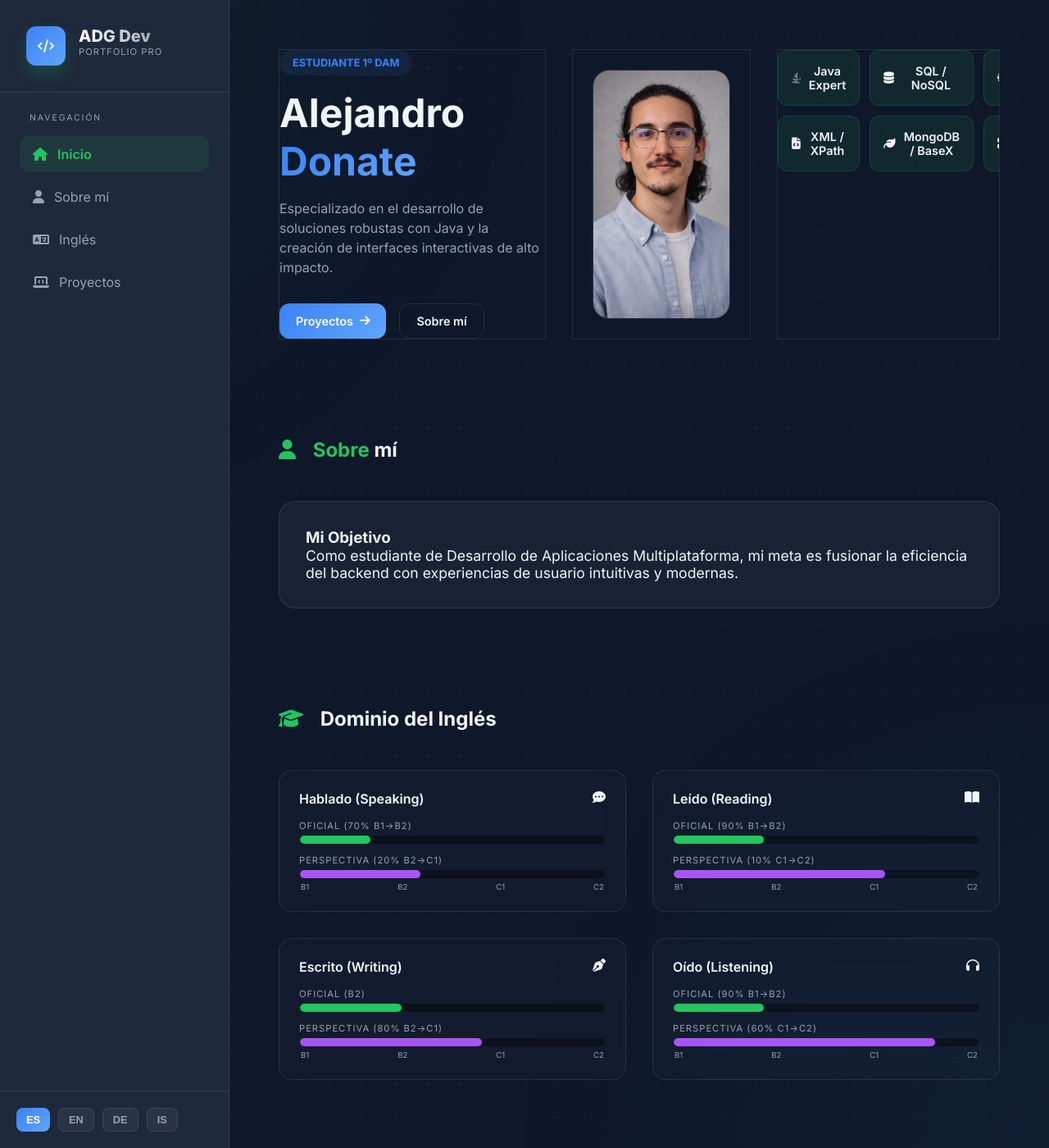
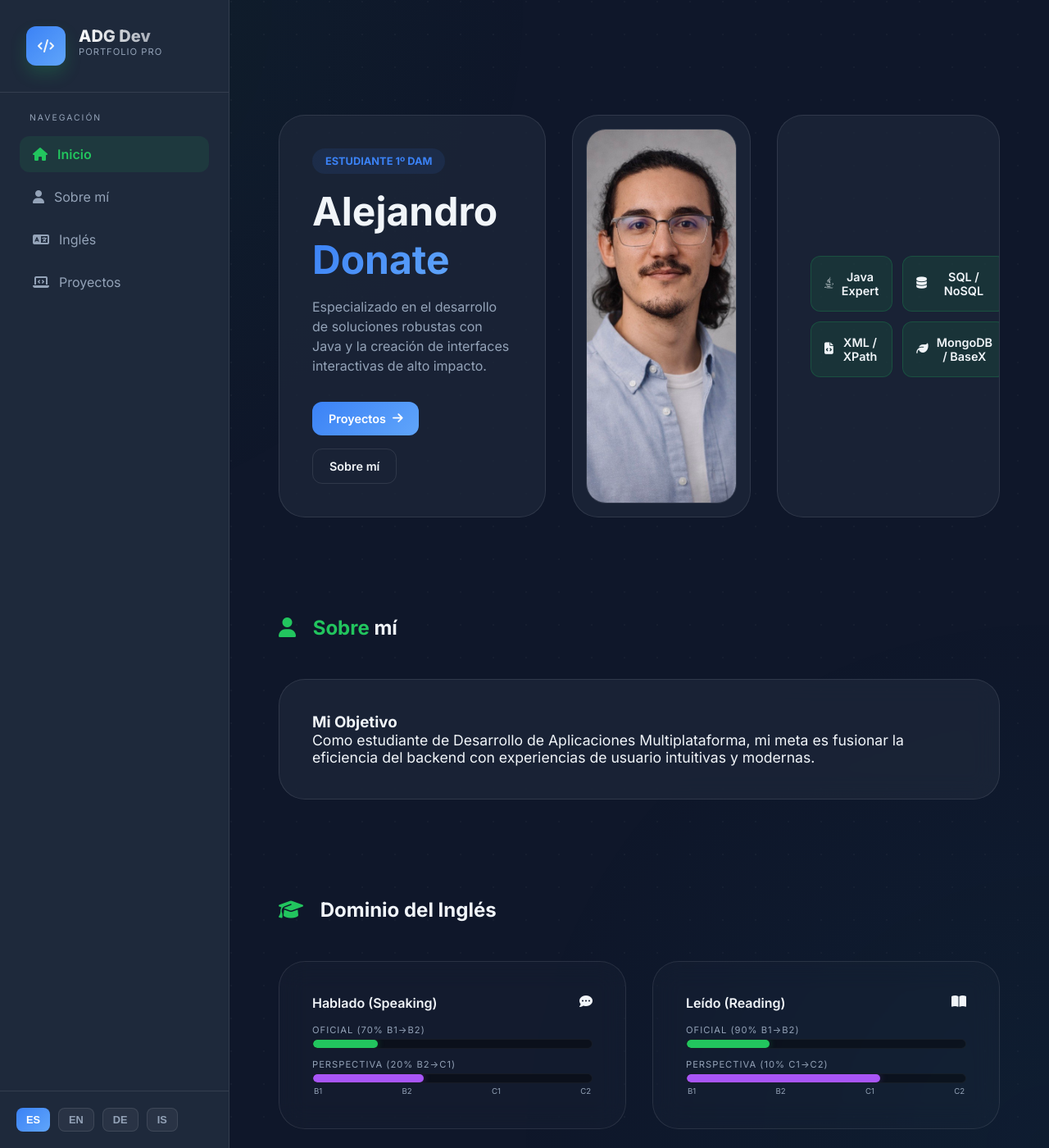
Before and after one commit to alejandroDonGar/alejandroDonGar.github.io, a Jekyll site: the page built from index.html, in a window 1280 px wide and 1400 px high. Shown: the whole window at 82% size. Built offline with Jekyll 4.4.1, drawn with Linux system fonts in a browser that asks for light colours.

Commit message:
Correccion de errores de visualizacion 17

```diff
--- a/assets/css/styles.css
+++ b/assets/css/styles.css
@@ -73,7 +73,7 @@ aside {
 main {
     flex: 1;
     margin-left: 280px;
-    padding: 60px;
+    padding: 80px 60px; /* Aumentar padding superior para evitar que se pegue arriba */
     width: calc(100% - 280px);
     position: relative;
     z-index: 10;
@@ -115,6 +115,15 @@ section {
     position: relative !important;
     overflow: hidden !important;
     border: 1px solid var(--border-color) !important;
+    border-radius: 32px !important; /* Restaurar bordes curvos solicitados */
+    padding: 2.5rem !important; /* Restaurar espaciado interno */
+    background: var(--bg-card);
+}
+
+.hero-box, .glass-card {
+    display: flex;
+    flex-direction: column;
+    justify-content: center;
 }
 
 .hero-box:hover, .skill-item:hover, .repo-card:hover, .glass-card:hover {
@@ -148,14 +157,14 @@ section {
 }
 
 .hero-image-box {
-    padding: 1.5rem;
+    padding: 1rem !important;
 }
 
 .hero-profile-container {
     width: 100%;
     height: 100%;
     min-height: 250px;
-    border-radius: 20px;
+    border-radius: 24px;
     overflow: hidden;
     border: 1px solid var(--border-color);
 }
@@ -222,8 +231,8 @@ section {
     background: var(--bg-card);
     backdrop-filter: var(--glass-blur);
     border: 1px solid var(--border-color);
-    border-radius: 20px;
-    padding: 2rem;
+    border-radius: 32px;
+    padding: 2.5rem;
 }
 
 /* Unificar efectos de Hover para todas las tarjetas (Glass, Repo, Skill) */
--- a/index.html
+++ b/index.html
@@ -41,7 +41,7 @@ description: "Portfolio de Alejandro Donate García. Junior Developer apasionado
 
 <main>
     <!-- Hero Section -->
-    <section id="home" style="padding-top: 0;">
+    <section id="home">
         <div class="hero-wrapper">
             <!-- Contenedor 1: Información -->
             <div class="hero-box" data-aos="fade-right" data-aos-delay="200">
@@ -228,7 +228,7 @@ description: "Portfolio de Alejandro Donate García. Junior Developer apasionado
         gap: 2rem;
         background: var(--bg-card);
         border: 1px solid var(--border-color);
-        border-radius: 24px;
+        border-radius: 32px;
         padding: 2.5rem;
     }
 
```
Also changed, not shown: other parts of index.html (+1 -0 lines).
